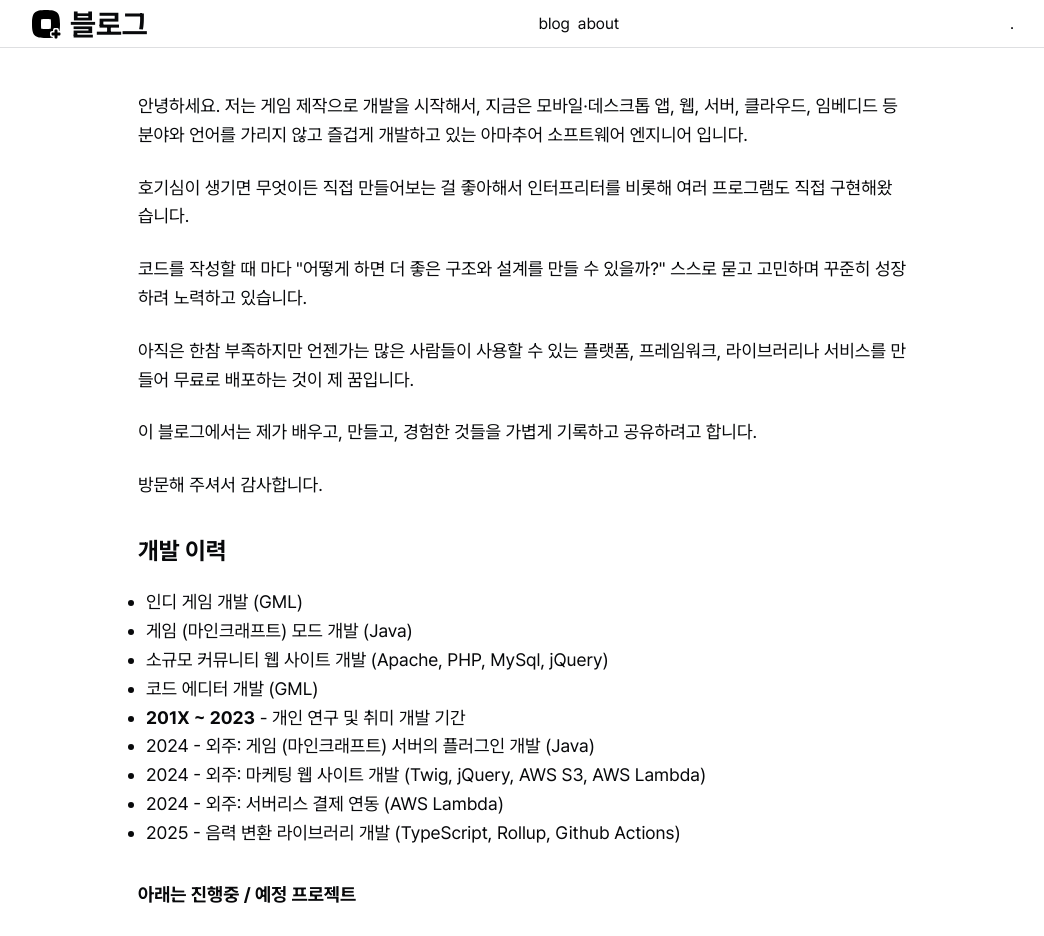
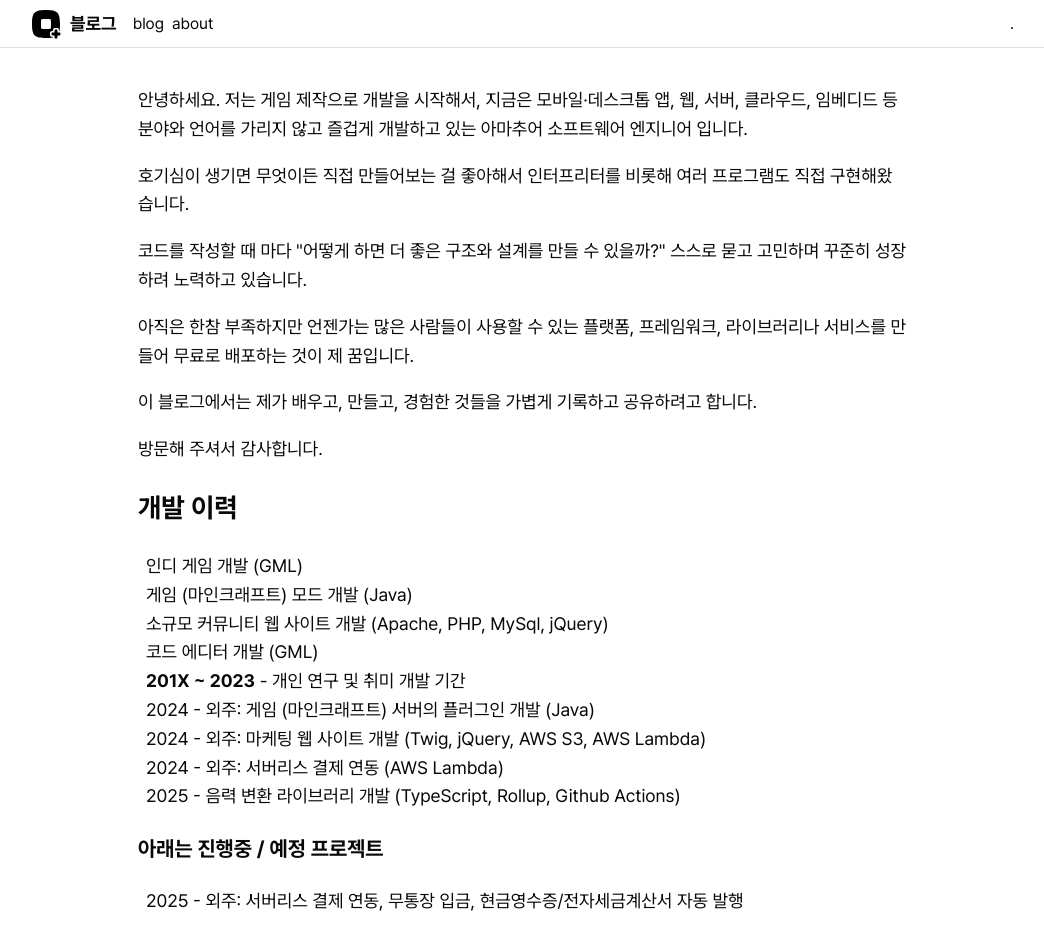
Before and after one commit to kahyou22/kahyou.dev, a Next.js app: page /about in a window 1280 px wide. Shown: the top 936 px of the page, without its empty margins (118-1162 px from the left). Built offline with nearby package versions, Linux system fonts and the light colour scheme.

Commit message:
style: /about 페이지 스타일 수정

```diff
--- a/app/about/page.module.css
+++ b/app/about/page.module.css
@@ -4,26 +4,7 @@
   line-height: 1.6;
 }
 
-.about h2 {
-  margin-block: 2rem 0.5rem;
-  font-size: 1.5rem;
-  font-weight: bold;
-}
-
-.about h3 {
-  margin-block: 2rem 0.5rem;
-  font-size: 1.17rem;
-  font-weight: bold;
-}
-
-.about p {
-  margin-block: 1.5rem;
-}
-
 .about ul {
+  list-style: none;
   padding-left: 0.5rem;
 }
-
-.about ul ul {
-  padding-left: 1rem;
-}
--- a/components/Header.tsx
+++ b/components/Header.tsx
@@ -5,12 +5,14 @@ export default function Header() {
     <header>
       <nav>
         <div className="left">
-          <Image src="/logo.svg" alt="logo" width={32} height={32} preload />
-          <h1>블로그</h1>
-        </div>
-        <div className="menu">
-          <a href="/blog">blog</a>
-          <a href="/about">about</a>
+          <a className="title" href="/">
+            <Image src="/logo.svg" alt="logo" width={32} height={32} preload />
+            <h1>블로그</h1>
+          </a>
+          <div className="menu">
+            <a href="/blog">blog</a>
+            <a href="/about">about</a>
+          </div>
         </div>
         <div className="right">.</div>
       </nav>
--- a/styles/layout.css
+++ b/styles/layout.css
@@ -42,9 +42,18 @@
   nav .left {
     display: flex;
     align-items: center;
+    gap: 1rem;
+  }
+
+  nav .title {
+    display: flex;
+    align-items: center;
     gap: 0.5rem;
-    font-size: 1.25rem;
-    font-weight: 600;
+  }
+
+  nav .title h1 {
+    margin: 0;
+    font-size: 1.125rem;
   }
 
   nav .menu {
```
